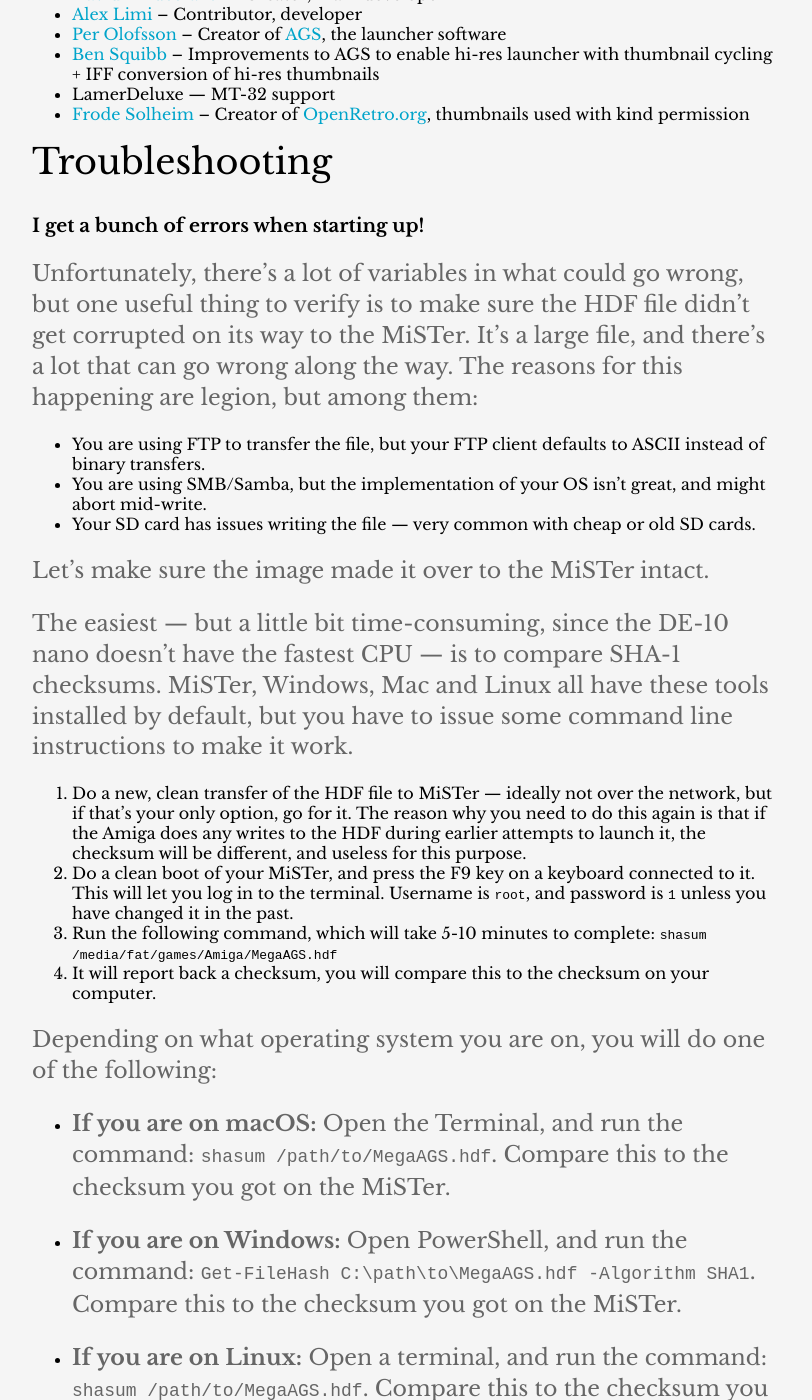
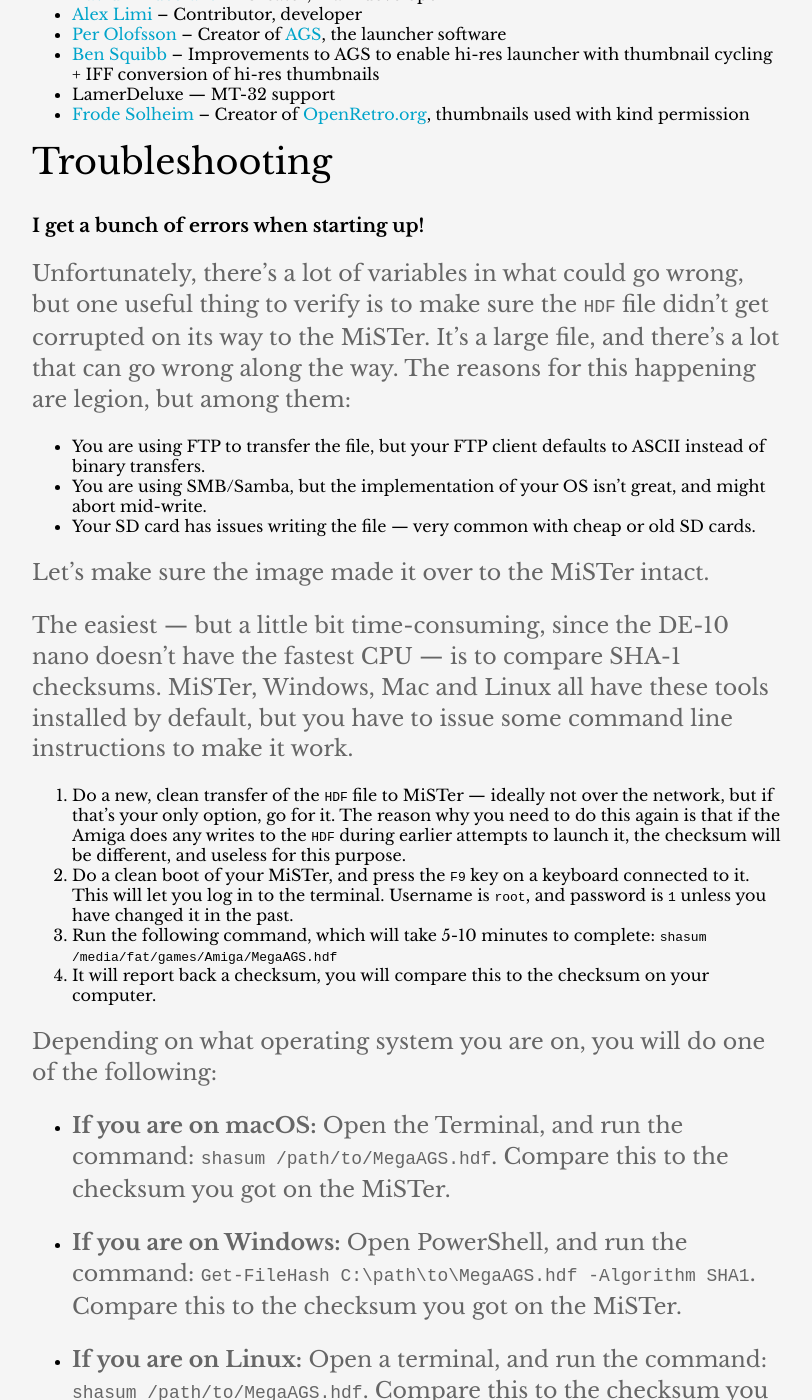
Before and after one commit to amigavision/amigavision.github.io, a Jekyll site: the page built from docs.md, in a window 1280 px wide and 1400 px high, scrolled down 10013 px. Shown: the whole window, without its empty margins (233-1045 px from the left). Built offline with Jekyll 4.4.1, drawn with Linux system fonts in a browser that asks for light colours; some of the changed text lies outside the part shown.

Commit message:
Formatting fixes

```diff
--- a/docs.md
+++ b/docs.md
@@ -210,7 +210,7 @@
 
 ### I get a bunch of errors when starting up!
 
-Unfortunately, there's a lot of variables in what could go wrong, but one useful thing to verify is to make sure the HDF file didn't get corrupted on its way to the MiSTer. It's a large file, and there's a lot that can go wrong along the way. The reasons for this happening are legion, but among them:
+Unfortunately, there's a lot of variables in what could go wrong, but one useful thing to verify is to make sure the `HDF` file didn't get corrupted on its way to the MiSTer. It's a large file, and there's a lot that can go wrong along the way. The reasons for this happening are legion, but among them:
 
 * You are using FTP to transfer the file, but your FTP client defaults to ASCII instead of binary transfers.
 * You are using SMB/Samba, but the implementation of your OS isn't great, and might abort mid-write.
@@ -220,8 +220,8 @@
 
 The easiest — but a little bit time-consuming, since the DE-10 nano doesn't have the fastest CPU — is to compare SHA-1 checksums. MiSTer, Windows, Mac and Linux all have these tools installed by default, but you have to issue some command line instructions to make it work.
 
-1. Do a new, clean transfer of the HDF file to MiSTer — ideally not over the network, but if that's your only option, go for it. The reason why you need to do this again is that if the Amiga does any writes to the HDF during earlier attempts to launch it, the checksum will be different, and useless for this purpose.
-2. Do a clean boot of your MiSTer, and press the F9 key on a keyboard connected to it. This will let you log in to the terminal. Username is `root`, and password is `1` unless you have changed it in the past.
+1. Do a new, clean transfer of the `HDF` file to MiSTer — ideally not over the network, but if that's your only option, go for it. The reason why you need to do this again is that if the Amiga does any writes to the `HDF` during earlier attempts to launch it, the checksum will be different, and useless for this purpose.
+2. Do a clean boot of your MiSTer, and press the `F9` key on a keyboard connected to it. This will let you log in to the terminal. Username is `root`, and password is `1` unless you have changed it in the past.
 3. Run the following command, which will take 5-10 minutes to complete: `shasum /media/fat/games/Amiga/MegaAGS.hdf`
 4. It will report back a checksum, you will compare this to the checksum on your computer.
 
@@ -235,7 +235,7 @@
 
 If these checksums do not match, something is wrong with either the way you transfer your file, or your SD card.
 
-If they do match, launching should work without issues, assuming you don't have a bad HDF file on your computer.
+If they do match, launching should work without issues, assuming you don't have a bad `HDF` file on your computer.
 
 ## Frequently Asked Questions
 
```
